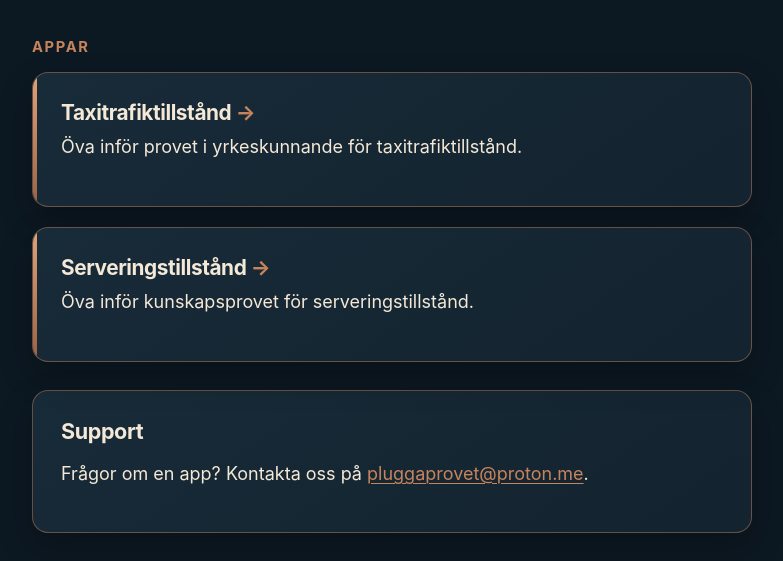
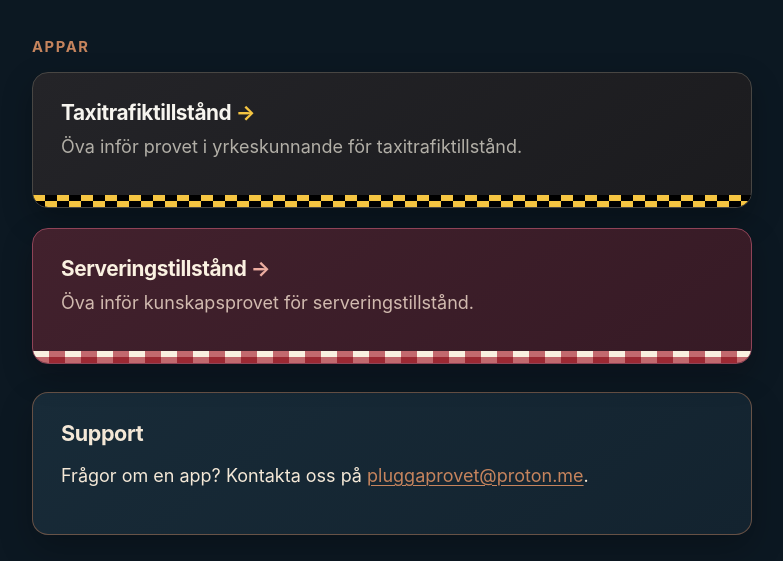
Before and after one commit to Hat99Studios/plugga-provet, a plain HTML site: page index.html in a window 1280 px wide. Shown: the part 781-1342 px from the top of the page, without its empty margins (248-1031 px from the left). Drawn offline with Linux system fonts and the light colour scheme.

Commit message:
Give homepage app cards distinct identities

```diff
--- a/assets/home.css
+++ b/assets/home.css
@@ -124,20 +124,72 @@ h2 {
   overflow: hidden;
 }
 
-.app-card::before {
+.taxi-card,
+.servering-card {
+  padding-bottom: 29px;
+}
+
+.taxi-card::before,
+.servering-card::before {
   content: "";
   position: absolute;
-  inset: 0 auto 0 0;
-  width: 4px;
-  background: linear-gradient(#e2a37a, #9b6142);
+  inset: auto 0 0;
+  height: 12px;
 }
 
-.app-card h3 a {
-  color: var(--text);
+.taxi-card {
+  background: linear-gradient(145deg, #242428, #1b1b1e);
+  border-color: #484643;
+  box-shadow: 0 12px 30px rgb(0 0 0 / 28%);
 }
 
-.app-card h3 span {
-  color: var(--accent);
+.taxi-card::before {
+  background-color: #000;
+  background-image:
+    linear-gradient(to right, #f5c542 0 50%, #000 50% 100%),
+    linear-gradient(to right, #000 0 50%, #f5c542 50% 100%);
+  background-position: 0 0, 0 6px;
+  background-repeat: repeat-x;
+  background-size: 24px 6px;
+}
+
+.taxi-card h3 a {
+  color: #f7f5ef;
+}
+
+.taxi-card h3 span {
+  color: #f5c542;
+}
+
+.taxi-card p {
+  color: #b2afa7;
+}
+
+.servering-card {
+  background: linear-gradient(145deg, #42212d, #361a25);
+  border-color: #8f4357;
+  box-shadow: 0 12px 30px rgb(10 3 7 / 28%);
+}
+
+.servering-card::before {
+  background-image:
+    linear-gradient(to right, #f9f0e0 0 50%, #c2696e 50% 100%),
+    linear-gradient(to right, #c2696e 0 50%, #9c2933 50% 100%);
+  background-position: 0 0, 0 6px;
+  background-repeat: repeat-x;
+  background-size: 32px 6px;
+}
+
+.servering-card h3 a {
+  color: #faf1e1;
+}
+
+.servering-card h3 span {
+  color: #edaea1;
+}
+
+.servering-card p {
+  color: #d1baaf;
 }
 
 .support h2 {
--- a/index.html
+++ b/index.html
@@ -29,11 +29,11 @@
 
     <section aria-labelledby="appar">
       <h2 id="appar">Appar</h2>
-      <article class="card app-card">
+      <article class="card app-card taxi-card">
         <h3><a href="taxitrafiktillstand/">Taxitrafiktillstånd <span aria-hidden="true">→</span></a></h3>
         <p>Öva inför provet i yrkeskunnande för taxitrafiktillstånd.</p>
       </article>
-      <article class="card app-card">
+      <article class="card app-card servering-card">
         <h3><a href="serveringstillstand/">Serveringstillstånd <span aria-hidden="true">→</span></a></h3>
         <p>Öva inför kunskapsprovet för serveringstillstånd.</p>
       </article>
```
